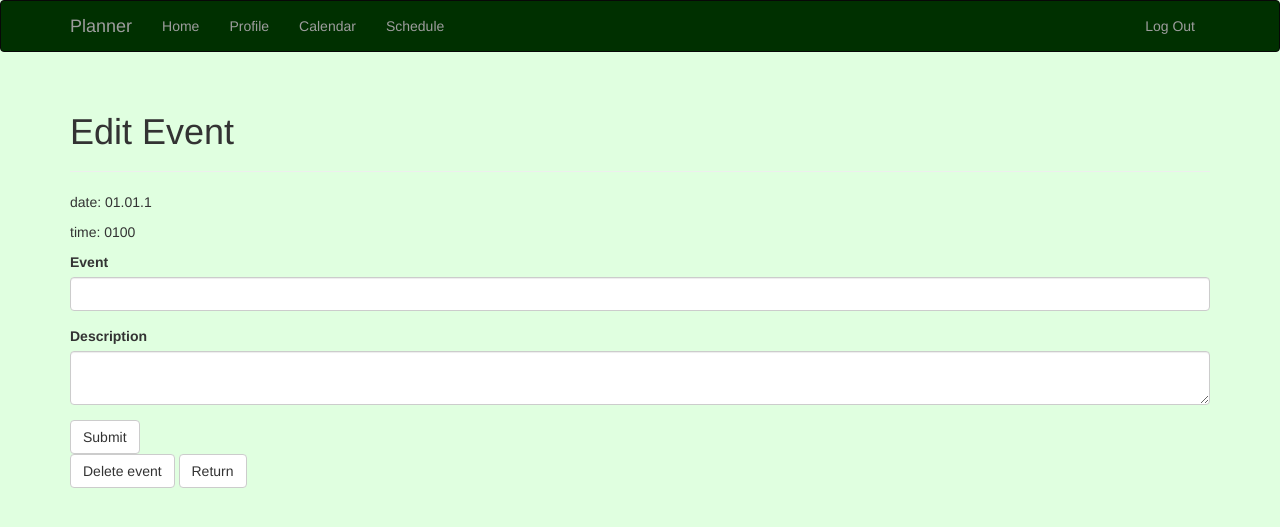
After one commit to BrownCake9299/flask-planner, a Flask app: page /plan/edit-event/1/1/1/1 in a window 1280 px wide. The commit adds this page. Shown: the top 527 px of the page. Run offline with Flask 3, Linux system fonts and the light colour scheme; the visitor is signed in with stand-in values (Sample User, id 1); data comes from the database, SQL or seed files in the repository; data that the repository does not hold is empty; some libraries are stand-ins or nearby versions.

Commit message:
event creation and customisation

```diff
--- a/app/main/forms.py
+++ b/app/main/forms.py
@@ -1,7 +1,7 @@
 from flask_wtf import FlaskForm
-from wtforms import StringField, SubmitField
+from wtforms import StringField, SubmitField, IntegerField
 from wtforms.fields.simple import TextAreaField
-from wtforms.validators import DataRequired, Length
+from wtforms.validators import DataRequired, Length, NumberRange, Optional
 
 class NameForm(FlaskForm):
     name = StringField('What is your name?', validators=[DataRequired()])
@@ -11,4 +11,6 @@ class EditProfileForm(FlaskForm):
     name = StringField('Real name', validators=[Length(0, 64)])
     location = StringField('Location', validators=[Length(0, 64)])
     about_me = TextAreaField('About me')
+    sleep_time = IntegerField('Sleeping time', validators=[NumberRange(0, 23), Optional()])
+    wake_time = IntegerField('Waking time', validators=[NumberRange(0, 23), Optional()])
     submit = SubmitField('Submit')
--- a/app/main/views.py
+++ b/app/main/views.py
@@ -35,6 +35,8 @@ def edit_profile():
         current_user.name = form.name.data
         current_user.location = form.location.data
         current_user.about_me = form.about_me.data
+        current_user.sleep_time = form.sleep_time.data or 0
+        current_user.wake_time = form.wake_time.data or 0
         db.session.add(current_user._get_current_object())
         db.session.commit()
         flash('Your changes have been saved.')
@@ -42,4 +44,6 @@ def edit_profile():
     form.name.data = current_user.name
     form.location.data = current_user.location
     form.about_me.data = current_user.about_me
+    form.sleep_time.data = current_user.sleep_time
+    form.wake_time.data = current_user.wake_time
     return render_template('edit_profile.html', form=form)
--- /dev/null
+++ b/app/plan/forms.py
@@ -0,0 +1,9 @@
+from flask_wtf import FlaskForm
+from wtforms import StringField, SubmitField, IntegerField
+from wtforms.fields.simple import TextAreaField
+from wtforms.validators import DataRequired, Length, NumberRange, Optional
+
+class EventForm(FlaskForm):
+    name = StringField('Event', validators=[DataRequired(), Length(min=1, max=64)])
+    description = TextAreaField('Description')
+    submit = SubmitField('Submit')
--- a/app/plan/views.py
+++ b/app/plan/views.py
@@ -1,11 +1,14 @@
 from flask import render_template, session, redirect, url_for, flash
 from . import plan
-from datetime import datetime, UTC, timedelta
+from datetime import datetime, UTC, timedelta, date
 import calendar as cld
 import requests
 from pytz import timezone
 from . import keydict
-from flask_login import login_required
+from flask_login import login_required, current_user
+from .forms import EventForm
+from ..models import Event
+from .. import db
 
 #To implement holidays:
 #https://date.nager.at/Api
@@ -24,16 +27,30 @@ def calendar():
 
 @plan.route('/calendar/<year>/<month>')
 def calendar_year_month(year, month):
+    try:
+        currentMonthInN = int(month)
+        currentYearInN = int(year)
+    except:
+        flash('Month and year must be integers!')
+        return redirect(url_for('.calendar'))
+
     daysOfTheWeek = ['Mon.', 'Tue.', 'Wed.', 'Thu.', 'Fri.', 'Sat.', 'Sun.']
 
-    currentMonthInN = int(month)
+    todayDate = datetime.now(UTC)
+
+    if currentMonthInN < 1 or currentMonthInN > 12 :
+        flash('There are only 12 months in a year')
+        return redirect(url_for('.calendar'))
+    if currentYearInN < 2000 or currentYearInN > 3000:
+        flash('Planning for before the year 2000 and after the year 3000 is not possible for now')
+        return redirect(url_for('.calendar'))
+
     currentDate = datetime(int(year), currentMonthInN, 1)
     currentMonth = currentDate.strftime('%B')
     currentYear = currentDate.strftime('%Y')
     session['date'] = currentDate
 
     inTodayYearMonth = False
-    todayDate = datetime.now(UTC)
     if currentDate.month == todayDate.month and currentDate.year == todayDate.year:
         inTodayYearMonth = True
     todayDay =  int(todayDate.strftime('%d'))
@@ -70,6 +87,9 @@ def previous_year():
     year = timedelta(days=360)
     currentDate = session.get('date') or datetime.now(UTC)
     currentDate = currentDate - year
+    if (currentDate.year < 2000):
+        flash('Planning for before the year 2000 is not possible for now')
+        currentDate = session.get('date') or datetime.now(UTC)
     return redirect(url_for('.calendar_year_month', year=currentDate.year, month=currentDate.month))
 
 
@@ -78,6 +98,9 @@ def next_year():
     year = timedelta(days=360)
     currentDate = session.get('date') or datetime.now(UTC)
     currentDate = currentDate + year
+    if (currentDate.year > 3000):
+        flash('Planning for after the year 3000 is not possible for now')
+        currentDate = session.get('date') or datetime.now(UTC)
     return redirect(url_for('.calendar_year_month', year=currentDate.year, month=currentDate.month))
 
 @plan.route('/calendar/previous_month')
@@ -85,6 +108,9 @@ def previous_month():
     month = timedelta(days=29)
     currentDate = session.get('date') or datetime.now(UTC)
     currentDate = currentDate - month
+    if (currentDate.year < 2000):
+        flash('Planning for after the year 3000 is not possible for now')
+        currentDate = session.get('date') or datetime.now(UTC)
     return redirect(url_for('.calendar_year_month', year=currentDate.year, month=currentDate.month))
 
 @plan.route('/calendar/next_month')
@@ -92,14 +118,30 @@ def next_month():
     month = timedelta(days=31)
     currentDate = session.get('date') or datetime.now(UTC)
     currentDate = currentDate + month
+    if (currentDate.year > 3000):
+        flash('Planning for after the year 3000 is not possible for now')
+        currentDate = session.get('date') or datetime.now(UTC)
     return redirect(url_for('.calendar_year_month', year=currentDate.year, month=currentDate.month))
 
 @plan.route('/schedule/<year>/<month>/<day>')
 def schedule(year, month, day):
-    intYear = int(year)
-    intMonth = int(month)
-    intDay = int(day)
-    session['date'] = datetime(intYear, intMonth, intDay)
+    try:
+        intYear = int(year)
+        intMonth = int(month)
+        intDay = int(day)
+    except:
+        flash('Year, month and day must be integers!')
+        return redirect(url_for('.today'))
+
+    if intYear < 2000 or intYear > 3000:
+        flash('Scheduling for before the year 2000 and after the year 3000 is not possible for now')
+        return redirect(url_for('.today'))
+
+    try:
+        session['date'] = datetime(intYear, intMonth, intDay)
+    except:
+        flash('Invalid date!')
+        return redirect(url_for('.today'))
 
     #Temperature from API
     maxTemp = ''
@@ -136,28 +178,50 @@ def schedule(year, month, day):
 
     #Schedule body
     timeNumbers = range(24)
-    sleepTime = 22
-    wakeTime = 7
+    sleepTime = current_user.sleep_time or 22
+    wakeTime = current_user.wake_time or 7
     timeSlots = []
     sleepSlots = []
+    eventSlots= []
     for timeNumber in timeNumbers:
         timeSlots.append(f"{timeNumber:02d}")
-        if timeNumber < wakeTime or timeNumber >= sleepTime:
-            sleepSlots.append(True)
+
+        #sleep
+        if sleepTime > wakeTime:
+            if timeNumber < wakeTime or timeNumber >= sleepTime:
+                sleepSlots.append(True)
+            else:
+                sleepSlots.append(False)
+        elif sleepTime < wakeTime:
+            if timeNumber < wakeTime and timeNumber >= sleepTime:
+                sleepSlots.append(True)
+            else:
+                sleepSlots.append(False)
         else:
             sleepSlots.append(False)
+
+        #event
+        date = datetime(intYear, intMonth, intDay).date()
+        event = Event.query.filter_by(user=current_user, date=date, time=timeNumber).first()
+        if event:
+            eventSlots.append(event.name)
+        else:
+            eventSlots.append('no event')
 
     currentDate = currentDate.strftime('%d.%m.%Y')
     todayDate = todayDate.strftime('%d.%m.%Y')
     return render_template('plan/schedule.html', currentDate=currentDate,
-                           todayDate=todayDate, year=year, month=month,
+                           todayDate=todayDate, year=year, month=month, day=day,
                            maxTemp=maxTemp, minTemp=minTemp, isToday=isToday, tempAvailable=tempAvailable,
-                           timeSlots=timeSlots, sleepSlots=sleepSlots)
+                           timeSlots=timeSlots, sleepSlots=sleepSlots, eventSlots=eventSlots)
 
 @plan.route('/previous_day')
 def previous_day():
     currentDate = session.get('date') or datetime.now(UTC)
     currentDate = currentDate - timedelta(days=1)
+    if currentDate.year < 2000:
+        flash('Scheduling for before the year 2000 is not possible for now')
+        currentDate = session.get('date') or datetime.now(UTC)
     year = currentDate.strftime('%Y')
     month = currentDate.strftime('%m')
     day = currentDate.strftime('%d')
@@ -168,6 +232,9 @@ def previous_day():
 def next_day():
     currentDate = session.get('date') or datetime.now(UTC)
     currentDate = currentDate + timedelta(days=1)
+    if currentDate.year> 3000:
+        flash('Scheduling for after the year 3000 is not possible for now')
+        currentDate = session.get('date') or datetime.now(UTC)
     year = currentDate.strftime('%Y')
     month = currentDate.strftime('%m')
     day = currentDate.strftime('%d')
@@ -182,3 +249,65 @@ def today():
     day = currentDate.strftime('%d')
 
     return redirect(url_for('.schedule', year=year, month=month, day=day))
+
+@plan.route('/event/<year>/<month>/<day>/<time>')
+def event(year, month, day, time):
+    intYear = int(year)
+    intMonth = int(month)
+    intDay = int(day)
+    intTime = int(time)
+    date = datetime(intYear, intMonth, intDay).date()
+    name = '-'
+    description = '-'
+    event = Event.query.filter_by(user=current_user, date=date, time=intTime).first()
+    if event:
+        name = event.name
+        description = event.description or '-'
+
+    return render_template('plan/event.html', name=name, description=description,
+                           time=time, year=year, month=month, day=day)
+
+@plan.route('/edit-event/<year>/<month>/<day>/<time>', methods=['GET', 'POST'])
+def edit_event(year, month, day, time):
+    form = EventForm()
+    intYear = int(year)
+    intMonth = int(month)
+    intDay = int(day)
+    intTime = int(time)
+    date = datetime(intYear, intMonth, intDay).date()
+
+    event = Event.query.filter_by(user=current_user, date=date, time=intTime).first()
+    if not event:
+        event = Event(user=current_user, date=date, time=intTime)
+
+    if form.validate_on_submit():
+        event.name = form.name.data
+        event.description = form.description.data
+        db.session.add(event)
+        db.session.commit()
+        flash('Event saved.')
+        return redirect(url_for('.event', year=year, month=month, day=day, time=time))
+    form.name.data = event.name
+    form.description.data = event.description
+    displayDate = date.strftime('%d.%m.%Y')
+    displayTime = f"{intTime:02d}"
+
+    return render_template('plan/edit_event.html', form=form,
+                           year=year, month=month, day=day, time=time,
+                           displayDate=displayDate, displayTime=displayTime )
+
+@plan.route('/delete-event/<year>/<month>/<day>/<time>')
+def delete_event(year, month, day, time):
+    intYear = int(year)
+    intMonth = int(month)
+    intDay = int(day)
+    intTime = int(time)
+    date = datetime(intYear, intMonth, intDay).date()
+    event = Event.query.filter_by(user=current_user, date=date, time=intTime).first()
+    if not event:
+        flash('No event')
+        return redirect(url_for('.edit_event', year=year, month=month, day=day, time=time))
+    db.session.delete(event)
+    db.session.commit()
+
+    return redirect(url_for('.event', year=year, month=month, day=day, time=time))
--- a/app/static/css/calendar.css
+++ b/app/static/css/calendar.css
@@ -76,12 +76,13 @@ div.n-of-day {
 
 div.interactable {
     opacity: 1;
-    transition: opacity 500ms, border-color 500ms;
+    transition: opacity 500ms, border-color 500ms, color 500ms;
 }
 
 div.interactable:hover {
     opacity: 0.8;
-    border-color: deepskyblue;
+    border-color: mediumvioletred;
+    color: orangered;
 }
 
 div.today {
--- a/app/templates/base.html
+++ b/app/templates/base.html
@@ -23,6 +23,7 @@
         <div class="navbar-collapse collapse">
             <ul class="nav navbar-nav">
                 <li><a href="/">Home</a></li>
+                <li><a href="/user">Profile</a></li>
                 <li><a href="/plan">Calendar</a></li>
                 <li><a href="/plan/today">Schedule</a></li>
             </ul>
--- /dev/null
+++ b/app/templates/plan/edit_event.html
@@ -0,0 +1,21 @@
+{% extends "base.html" %}
+{% import "bootstrap/wtf.html" as wtf %}
+
+{% block title %}Planner{% endblock %}
+
+{% block page_content %}
+<div class="page-header">
+    <h1>Edit Event</h1>
+</div>
+<div>
+    <p>date: {{ displayDate }}</p>
+    <p>time: {{ displayTime }}00</p>
+</div>
+{{ wtf.quick_form(form) }}
+<a class="btn btn-default" href="{{ url_for('.delete_event', year=year, month=month, day=day, time=time) }}">
+    Delete event
+</a>
+<a class="btn btn-default" href="{{ url_for('.event', year=year, month=month, day=day, time=time) }}">
+    Return
+</a>
+{% endblock %}
--- a/app/templates/plan/schedule.html
+++ b/app/templates/plan/schedule.html
@@ -41,7 +41,9 @@
                 <div class="slot right-slot sleep-slot">Sleep</div>
             {% else %}
                 <div class="slot left-slot">{{ timeSlots[i] }}00</div>
-                <div class="slot right-slot">Event</div>
+                <a href="{{ url_for('.event', year=year, month=month, day=day, time=i) }}">
+                    <div class="slot right-slot interactable">{{ eventSlots[i] }}</div>
+                </a>
             {% endif %}
         </div>
     {% endfor %}
--- a/planner.py
+++ b/planner.py
@@ -1,6 +1,6 @@
 import os
 from app import create_app, db
-from app.models import User, Role
+from app.models import User, Role, Event
 from flask_migrate import Migrate
 
 app = create_app(os.getenv('FLASK_CONFIG') or 'default')
@@ -8,7 +8,7 @@ migrate = Migrate(app, db)
 
 @app.shell_context_processor
 def make_shell_context():
-    return dict(db=db, User=User, Role=Role)
+    return dict(db=db, User=User, Role=Role, Event=Event)
 
 @app.cli.command()
 def test():
```
Also changed, not shown: app/__init__.py (+11 -1 lines), app/models.py (+12 -5 lines), app/static/css/schedule.css (+4 -3 lines), app/templates/plan/event.html (added, +19 -0 lines), migrations/versions/1516969b85c1_.py (added, +34 -0 lines), migrations/versions/6c6b0b2f66ed_.py (added, +34 -0 lines), migrations/versions/7936cd514e8d_.py (added, +38 -0 lines), migrations/versions/c6961eab907c_.py (added, +35 -0 lines).
